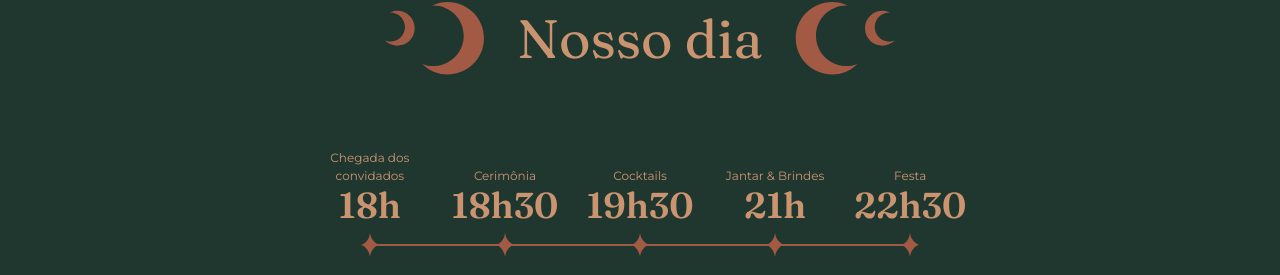
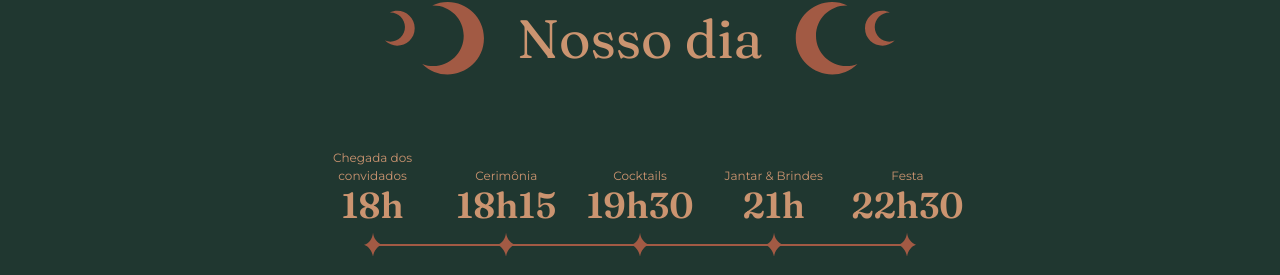
Before and after one commit to linconkusunoki/maricon, a Next.js app: page / in a window 1280 px wide. Shown: the part 2567-2842 px from the top of the page. Built offline with nearby package versions, Linux system fonts and the light colour scheme; no server answers.

Commit message:
Time.jsx

```diff
--- a/src/app/page.jsx
+++ b/src/app/page.jsx
@@ -177,7 +177,7 @@ export default function Home() {
             </svg>
 
             <div className="flex flex-col lg:text-center text-bronze lg:flex-col-reverse">
-              <h3 className="text-4xl font-semibold font-secondary">18h30</h3>
+              <h3 className="text-4xl font-semibold font-secondary">18h15</h3>
               <p className="text-[12px] font-primary">{t.our_day_ceremony}</p>
             </div>
           </li>
```
